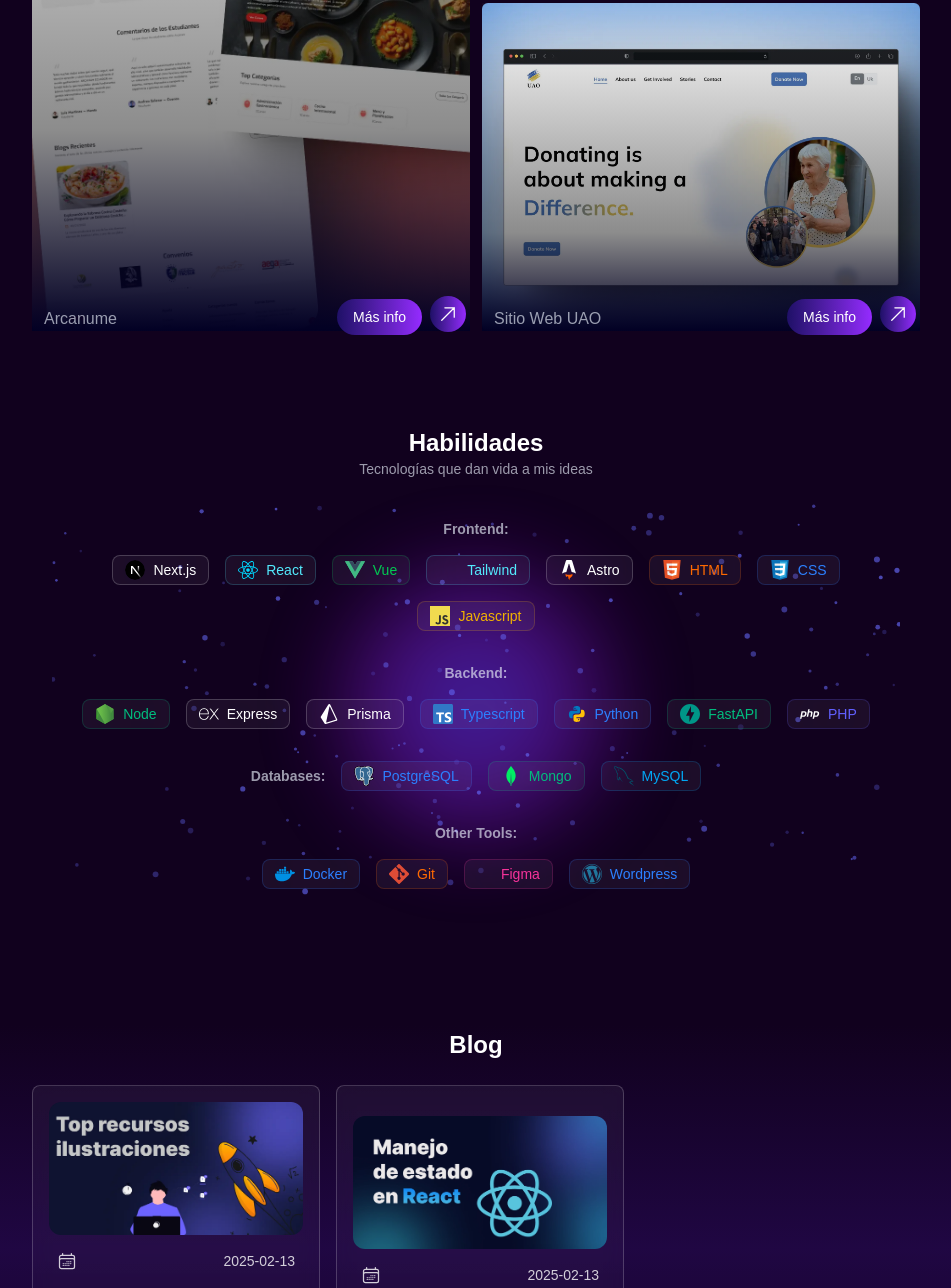
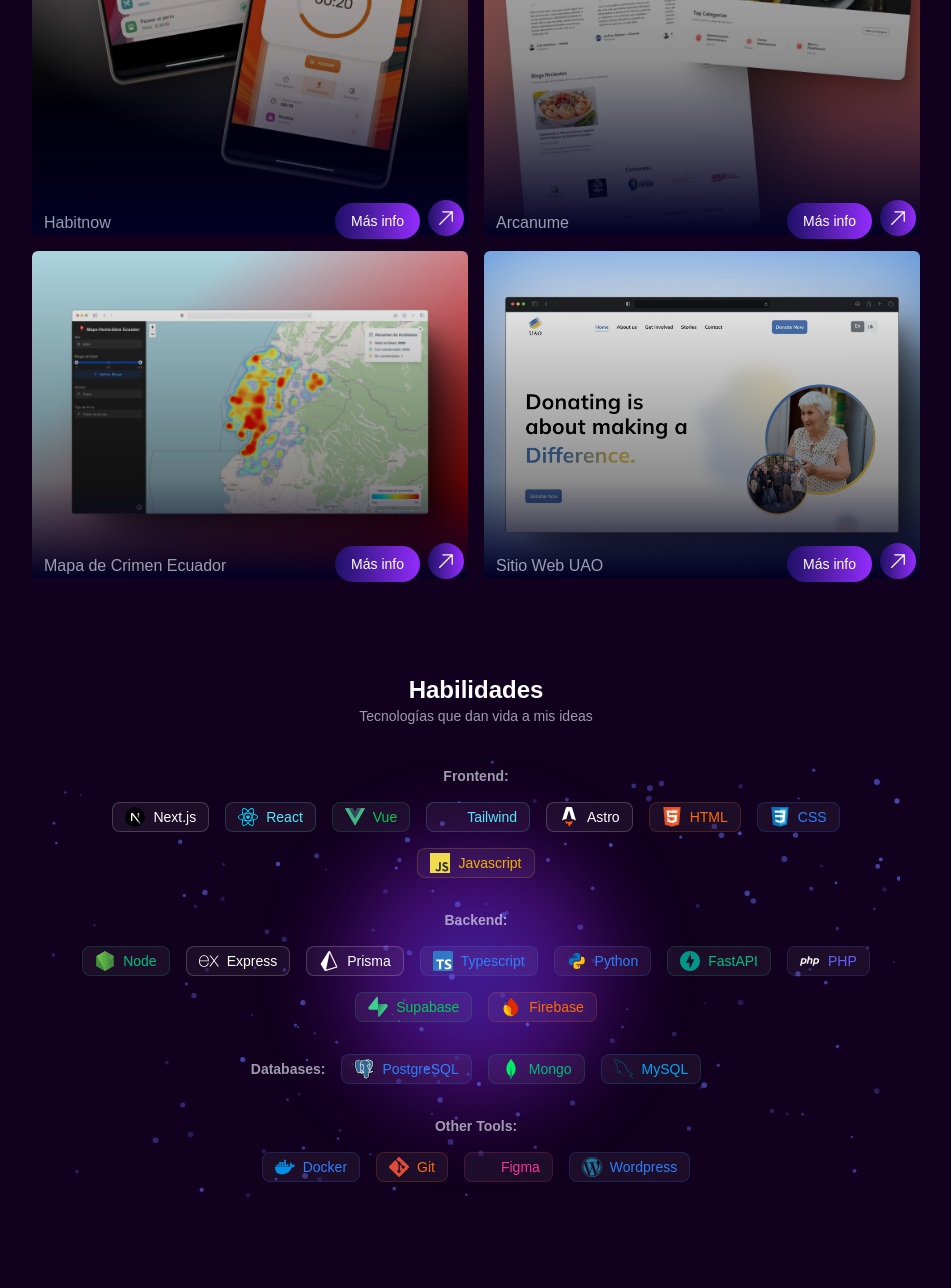
Before and after one commit to JuniorCalva40/portfolio_dev, an Astro site: page / in a window 1280 px wide. Shown: the part 1222-2510 px from the top of the page, without its empty margins (164-1115 px from the left). Built offline with nearby package versions, Linux system fonts and the light colour scheme; Astro itself is replaced by a stand-in of ours; some icons are missing.

Commit message:
✨ Add new Project Habitnow

```diff
--- a/src/components/sections/Projects.astro
+++ b/src/components/sections/Projects.astro
@@ -3,6 +3,7 @@
 import uao from '../../assets/imgs/uao.webp'
 import arcanume from '../../assets/imgs/arcanume.webp'
 import map_crime from '../../assets/imgs/map_crime_ec.webp'
+import habitnow from '../../assets/imgs/habitnow.webp'
 import { getLangFromUrl, useTranslations } from '../../i18n/utils'
 import CardProject from '../ui/CardProject.astro'
 import Title from '../ui/Title.astro'
@@ -23,6 +24,13 @@
 }
 
 const projects: Project[] = [
+	{
+		title: 'Habitnow',
+		description: t('projects.items.habitnow.description'),
+		techStack: ['React', 'Firebase'],
+		img: habitnow,
+		link: 'https://play.google.com/store/apps/details?id=com.habitnow&hl=es_EC&pli=1'
+	},
 	{
 		title: 'Arcanume',
 		description: t('projects.items.rever.description'),
@@ -48,23 +56,20 @@
 	}
 ] as const
 
-const gridClasses = [
-	'md:col-span-2 row-span-1 md:row-span-full place-content-center',
-	'md:col-span-2 row-span-1',
-	'md:col-span-2'
-]
+// const gridClasses = [
+// 	'md:col-span-2 row-span-1 md:row-span-full place-content-center',
+// 	'md:col-span-2 row-span-1',
+// 	'md:col-span-2'
+// ]
 ---
 
 <SectionContainer id="projects" margin class="my-24">
 	<Title variant="Title">{t('projects.title')}</Title>
 	<Title variant="description">{t('projects.subtitle')}</Title>
-	<div
-		class="grid grid-rows-3 md:grid-cols-4 md:h-[60%] h-[42rem] md:grid-rows-2 gap-10 md:gap-3 mt-8"
-	>
+	<div class="grid grid-cols-2 gap-4 mt-6">
 		{
 			projects.map((project, index) => (
 				<CardProject
-					class={gridClasses[index]}
 					img={project.img}
 					title={project.title}
 					description={project.description}
--- a/src/components/sections/SkillsSection.astro
+++ b/src/components/sections/SkillsSection.astro
@@ -27,7 +27,9 @@
 	'Typescript',
 	'Python',
 	'FastAPI',
-	'PHP'
+	'PHP',
+	'Supabase',
+	'Firebase'
 ] as const
 
 const SkillsDatabases: SkillName[] = ['PostgreSQL', 'Mongo', 'MySQL'] as const
--- a/src/constants/index.ts
+++ b/src/constants/index.ts
@@ -7,7 +7,7 @@
 // prettier-ignore
 export type Color = "blue" | "white" | "yellow" | "red" | "sky" | "pink" | "violet" | "emerald"  |"green"| "cyan" | "orange" | "muted" |'indigo';
 // prettier-ignore
-export type SkillName = 'Frontend:' | 'Backend:' | 'Databases:' | 'Other Tools:' | 'Next.js' | 'Vue' |'React' | 'Tailwind' | 'Astro' | 'HTML' | 'CSS' | 'Javascript' | 'Node' | 'Express' | 'Prisma' | 'Typescript' | 'Python' | 'FastAPI' | 'PostgreSQL' | 'Mongo' | 'MySQL' | 'Docker' | 'Git' | 'Figma' | 'Wordpress' | 'PHP'
+export type SkillName = 'Frontend:' | 'Backend:' | 'Databases:' | 'Other Tools:' | 'Next.js' | 'Vue' |'React' | 'Tailwind' | 'Astro' | 'HTML' | 'CSS' | 'Javascript' | 'Node' | 'Express' | 'Prisma' | 'Typescript' | 'Python' | 'FastAPI' | 'PostgreSQL' | 'Mongo' | 'MySQL' | 'Docker' | 'Git' | 'Figma' | 'Wordpress' | 'PHP'| "Supabase" | "Firebase"
 
 type BaseSkill = {
 	color: Color
@@ -57,5 +57,7 @@
 	Git: { IconName: 'logos/git', color: 'orange', url: 'https://git-scm.com/' },
 	Figma: { IconName: 'logos/figma', color: 'pink', url: 'https://www.figma.com/' },
 	Wordpress: { IconName: 'logos/wordpress', color: 'blue', url: 'https://wordpress.org/' },
-	Vue: { IconName: 'logos/vue', color: 'green', url: 'https://vuejs.org/' }
+	Vue: { IconName: 'logos/vue', color: 'green', url: 'https://vuejs.org/' },
+	Supabase: { IconName: 'logos/supabase', color: 'green', url: 'https://supabase.com/' },
+	Firebase: { IconName: 'logos/firebase', color: 'orange', url: 'https://firebase.google.com/' }
 }
--- a/src/i18n/ui.ts
+++ b/src/i18n/ui.ts
@@ -44,6 +44,11 @@
 				info: 'Más info'
 			},
 			items: {
+				habitnow: {
+					title: 'HabitNow',
+					description:
+						'Aplicación para gestionar hábitos y tareas diarias. Permite a los usuarios organizar y dar seguimiento a sus actividades, con recordatorios y estadísticas personalizadas para fomentar el cumplimiento de metas y hábitos saludables.'
+				},
 				rever: {
 					title: 'Rever AI',
 					description:
```
Also changed, not shown: src/assets/imgs/habitnow.webp (added), src/icons/logos/firebase.svg (added), src/icons/logos/supabase.svg (added).
